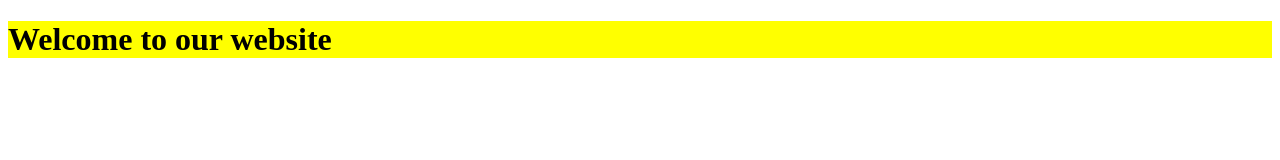
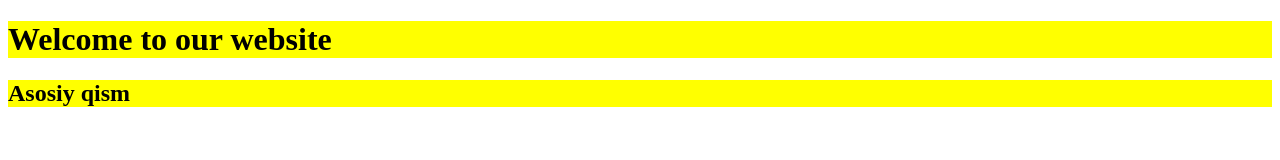
Before and after one commit to Shohjaxon/learngithub, a plain HTML site: page index.html in a window 1280 px wide. Drawn offline with Linux system fonts and the light colour scheme.

Commit message:
section qismini qo'shdim

```diff
--- a/index.html
+++ b/index.html
@@ -13,6 +13,11 @@
   <header>
     <h1>Welcome to our website</h1>
   </header>
+
+
+  <section>
+    <h1>Asosiy qism</h1>
+  </section>
 </body>
 
 </html>
```
